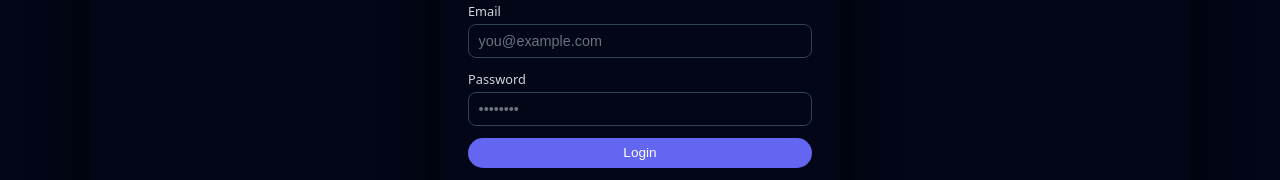
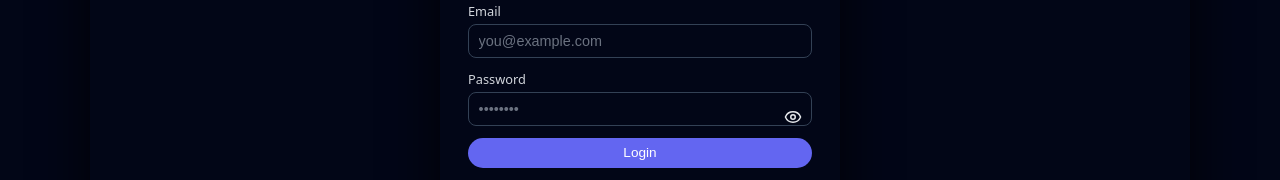
Before and after one commit to chinmay-vijapure-05/TaskManagerUI, a React (Vite) app: page / in a window 1280 px wide. Shown: the part 415-595 px from the top of the page. Built offline with nearby package versions, Linux system fonts and the light colour scheme.

Commit message:
minor fixes

```diff
--- a/src/pages/Login.tsx
+++ b/src/pages/Login.tsx
@@ -2,11 +2,13 @@ import { useState, useContext } from "react";
 import { login } from "../api/authApi";
 import { AuthContext } from "../context/AuthContext";
 import { useNavigate } from "react-router-dom";
+import { Eye, EyeOff } from "lucide-react";
 
 const Login = () => {
   const [email, setEmail] = useState("");
   const [password, setPassword] = useState("");
   const [loading, setLoading] = useState(false);
+  const [showPassword, setShowPassword] = useState(false);
 
   const auth = useContext(AuthContext);
   const navigate = useNavigate();
@@ -31,7 +33,7 @@ const Login = () => {
     setLoading(true);
 
     try {
-      const data = await login("prod1@test.com", "password123");
+      const data = await login("name@test.com", "myname123");
       auth?.login(data.token, data.user ?? data);
       navigate("/projects");
     } catch (error) {
@@ -68,16 +70,29 @@ const Login = () => {
             />
           </div>
 
-          <div className="field">
+          <div className="field" style={{ position: "relative" }}>
             <label htmlFor="password">Password</label>
             <input
               id="password"
               className="input"
-              type="password"
+              type={showPassword ? "text" : "password"}
               placeholder="••••••••"
               value={password}
               onChange={(e) => setPassword(e.target.value)}
             />
+
+            <span
+              onClick={() => setShowPassword(!showPassword)}
+              style={{
+                position: "absolute",
+                right: "10px",
+                top: "38px",
+                cursor: "pointer",
+                userSelect: "none",
+              }}
+            >
+              {showPassword ? <EyeOff size={18} /> : <Eye size={18} />}
+            </span>
           </div>
 
           <button className="btn btn-primary" type="submit" disabled={loading}>
--- a/src/pages/Register.tsx
+++ b/src/pages/Register.tsx
@@ -1,12 +1,14 @@
 import { useState } from "react";
 import { useNavigate } from "react-router-dom";
 import { register } from "../api/authApi";
+import { Eye, EyeOff } from "lucide-react";
 
 const Register = () => {
   const [name, setName] = useState("");
   const [email, setEmail] = useState("");
   const [password, setPassword] = useState("");
   const [loading, setLoading] = useState(false);
+  const [showPassword, setShowPassword] = useState(false);
 
   const navigate = useNavigate();
 
@@ -31,9 +33,7 @@ const Register = () => {
       <div className="auth-card">
         <div>
           <h2 className="auth-title">Create account</h2>
-          <p className="auth-subtitle">
-            Sign up to start managing your tasks.
-          </p>
+          <p className="auth-subtitle">Sign up to start managing your tasks.</p>
         </div>
 
         {loading && (
@@ -67,27 +67,37 @@ const Register = () => {
             />
           </div>
 
-          <div className="field">
+          <div className="field" style={{ position: "relative" }}>
             <label htmlFor="password">Password</label>
             <input
               id="password"
               className="input"
-              type="password"
+              type={showPassword ? "text" : "password"}
               minLength={6}
               placeholder="••••••••"
               value={password}
               onChange={(e) => setPassword(e.target.value)}
             />
+
+            <span
+              onClick={() => setShowPassword(!showPassword)}
+              style={{
+                position: "absolute",
+                right: "10px",
+                top: "38px",
+                cursor: "pointer",
+                userSelect: "none",
+              }}
+            >
+              {showPassword ? <EyeOff size={18} /> : <Eye size={18} />}
+            </span>
+
             <span className="muted">
               Password must be at least 6 characters
             </span>
           </div>
 
-          <button
-            className="btn btn-primary"
-            type="submit"
-            disabled={loading}
-          >
+          <button className="btn btn-primary" type="submit" disabled={loading}>
             {loading ? "Registering..." : "Register"}
           </button>
 
```
